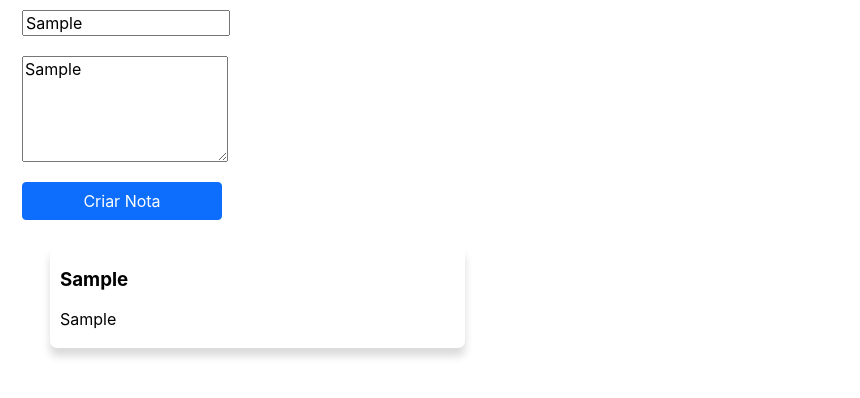
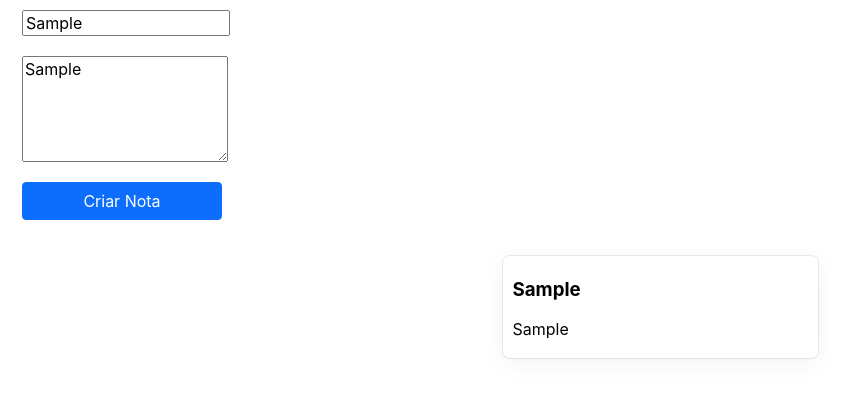
Before and after one commit to kiingsway/ReactEstudos, a React (Create React App) app in the folder projeto1/ceep/: page / in a window 1280 px wide. Both pictures are taken after typing "Sample", "Sample" into the empty fields and a click on the button "Criar Nota". Shown: the top 398 px of the page, without its empty margins (0-860 px from the left). Built offline with nearby package versions, Linux system fonts and the light colour scheme.

Commit message:
CSS atualizado

```diff
--- a/projeto1/ceep/src/components/CardNota/estilo.css
+++ b/projeto1/ceep/src/components/CardNota/estilo.css
@@ -1,12 +1,12 @@
 .card-nota {
-    width: 400px;
+    width: 300px;
 }
 
 .shadow {
     margin: 10px;
     padding: 3px 5px 3px 10px;
     border-radius: 7px;
-    box-shadow: 0 0.5rem 1rem rgba(0, 0, 0, 0.15) !important;
+    box-shadow: rgba(0, 0, 0, 0.12) 0px 1px 3px, rgba(0, 0, 0, 0.24) 0px 1px 2px;
 }
 
 .shadow-sm {
--- a/projeto1/ceep/src/components/ListaDeNotas/estilo.css
+++ b/projeto1/ceep/src/components/ListaDeNotas/estilo.css
@@ -2,7 +2,13 @@
     margin: 10px;
     padding: 3px 5px 3px 10px;
     border-radius: 7px;
-    box-shadow: 0 0.5rem 0.5rem rgba(0, 0, 0, 0.15) !important;
+    box-shadow: rgba(0, 0, 0, 0.05) 0px 6px 24px 0px, rgba(0, 0, 0, 0.08) 0px 0px 0px 1px;
+}
+
+ul {
+    display: flex;
+    flex-wrap: wrap;
+    justify-content: space-around;
 }
 
 li {
```
